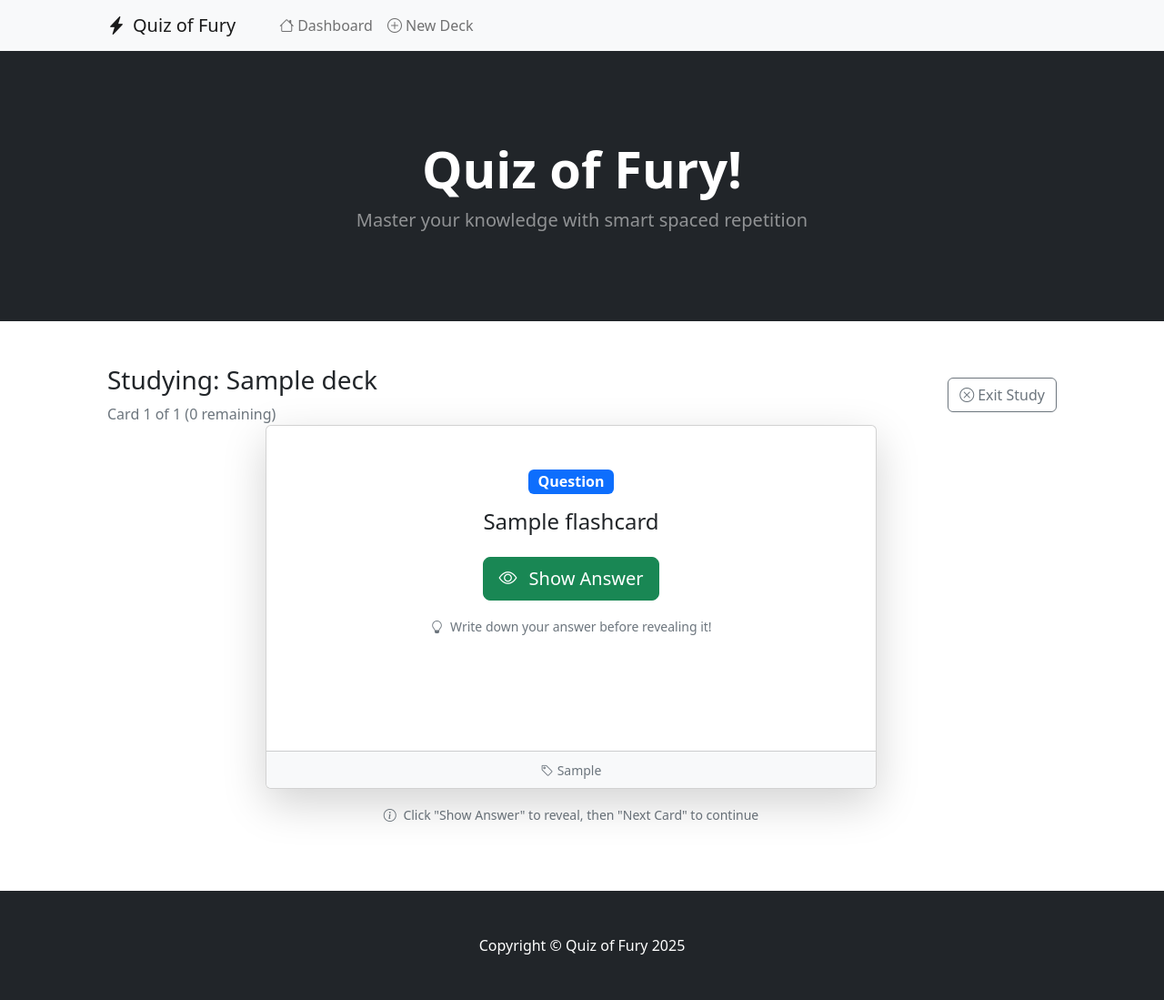
After one commit to DanielTKC/quiz_of_fury, a Django app: page /deck/1/study/ in a window 1280 px wide. The commit adds this page. Shown: the whole page at 91% size. Run offline with Django 5.2, Linux system fonts and the light colour scheme; tables that the repository leaves empty hold one stand-in row (values such as "Sample post"); some libraries are stand-ins or nearby versions.

Commit message:
Card game implementation

```diff
--- a/src/quiz/urls.py
+++ b/src/quiz/urls.py
@@ -7,7 +7,7 @@ urlpatterns = [
     path("create/", views.create_deck, name="create_deck"),
     path("deck/<int:deck_id>/", views.deck_detail, name="deck_detail"),
     path("deck/<int:deck_id>/add/", views.add_card, name="add_card"),
-    # path("deck/<int:deck_id>/study/", views.study_deck, name="study_deck"),
+    path("deck/<int:deck_id>/study/", views.study_deck, name="study_deck"),
     # path("deck/<int:deck_id>/card/<int:card_id>/rate/", views.rate_card, name="rate_card"),
     # path("deck/<int:deck_id>/card/<int:card_id>/delete/", views.delete_card, name="delete_card"),
 ]
--- a/src/quiz/views.py
+++ b/src/quiz/views.py
@@ -79,6 +79,54 @@ def add_card(request, deck_id):
     }
     return render(request, 'quiz/add_card.html', context)
 
+
+def study_deck(request, deck_id):
+    """Start or continue studying a deck"""
+
+    deck = get_object_or_404(Deck, id=deck_id)
+    cards = deck.cards.all()
+
+    if not cards.exists():
+        messages.error(request, 'This deck has no fury to study!')
+        return redirect('deck_detail', deck_id=deck.id)
+
+    # Go to the next card
+    if request.method == 'POST' and 'next_card' in request.POST:
+    # Get the first card (for MVP, just go through cards in order)
+    # In session, track which card we're on
+        current_index = request.session.get(f'study_deck_{deck_id}_index', 0)
+        request.session[f'study_deck_{deck_id}_index'] = current_index + 1
+        return redirect('study_deck', deck_id=deck.id)
+
+    # If all cards are studied, reset to beginning
+    current_card_index = request.session.get(f'study_deck_{deck_id}_index', 0)
+
+    if current_card_index >= cards.count():
+        current_card_index = 0
+        request.session[f'study_deck_{deck_id}_index'] = current_card_index
+        messages.success(request, 'All cards complete, starting over.')
+    card = cards[current_card_index]
+    cards_studied = current_card_index
+    total_cards = cards.count()
+    cards_remaining = total_cards - current_card_index - 1
+
+    # VERY Simple session data for template
+    session_data = {
+        'cards_studied': cards_studied,
+        'total_due': total_cards,
+    }
+
+    context = {
+        'deck': deck,
+        'card': card,
+        'session_data': session_data,
+        'cards_remaining': cards_remaining,
+    }
+
+    return render(request, 'quiz/study_card.html', context)
+
+# TODO def rate_card(request, deck_id, card_id):
+
 @login_required
 def profile_view(request):
     return render(request, 'account/profile.html', {'user': request.user})
--- a/src/templates/quiz/index.html
+++ b/src/templates/quiz/index.html
@@ -35,7 +35,7 @@
                         <!-- Deck actions -->
                         <div class="card-footer p-4 pt-0 border-top-0 bg-transparent">
                             <div class="text-center">
-                                <a class="btn btn-primary mt-auto me-2" href="{% url 'deck_detail' deck.id %}">
+                                <a class="btn btn-primary mt-auto me-2" href="{% url 'study_deck' deck.id %}">
                                     <i class="bi-play-circle me-1"></i>
                                     Study
                                 </a>
--- /dev/null
+++ b/src/templates/quiz/study_card.html
@@ -0,0 +1,130 @@
+{% extends "base.html" %}
+{% load static %}
+{% block content %}
+
+    <section class="py-5">
+        <div class="container px-4 px-lg-5">
+            <!-- Basic progress header -->
+            <div class="row mb-4">
+                <div class="col-12">
+                    <div class="d-flex justify-content-between align-items-center">
+
+                        <div>
+                            <h3>Studying: {{ deck.deck_name }}</h3>
+                            <p class="text-muted mb-0">
+                                Card {{ session_data.cards_studied|add:1 }} of {{ session_data.total_due }}
+                                ({{ cards_remaining }} remaining)
+                            </p>
+                        </div>
+                        <div>
+                            <a href="{% url 'deck_detail' deck.id %}" class="btn btn-outline-secondary">
+                                <i class="bi-x-circle me-1"></i>Exit Study
+                            </a>
+                        </div>
+                    </div>
+
+                    <!-- TODO ADD Progress Bar -->
+
+                </div>
+
+                <!--Display the cards -->
+                <div class="row justify-content-center">
+                    <div class="col-lg-8">
+                        <div class="card shadow-lg study-card">
+                            <div class="card-body p-5 text-center">
+                                <!-- Question Side -->
+                                <div id="question-side" class="study-side">
+
+                                    <div class="mb-3">
+                                        <span class="badge bg-primary fs-6">Question</span>
+                                    </div>
+
+                                    <div class="question-content">
+                                        <h4 class="mb-4">{{ card.question }}</h4>
+                                    </div>
+
+                                    <div class="mt-4">
+                                        <button type="button" class="btn btn-success btn-lg" onclick="showAnswer()">
+                                            <i class="bi-eye me-2"></i>
+                                            Show Answer
+                                        </button>
+                                    </div>
+                                    <div class="mt-3">
+                                        <small class="text-muted">
+                                            <i class="bi-lightbulb me-1"></i>
+                                            Write down your answer before revealing it!
+                                        </small>
+                                    </div>
+                                </div>
+
+                                <!-- Did this in JS to hide the answer, any ideas? -->
+                                <!-- The problem is when the next page loads the screen jumps to the top -->
+                                <div id="answer-side" class="study-side" style="display: none;">
+                                    <div class="mb-3">
+                                        <span class="badge bg-success fs-6">Answer</span>
+                                    </div>
+                                    <div class="answer-content">
+                                        <h5 class="text-muted mb-3">{{ card.question }}</h5>
+                                        <hr>
+                                        <h4 class="mb-4 text-primary">{{ card.answer }}</h4>
+                                    </div>
+
+                                    <!-- Next Card Button -->
+                                    <div class="mt-4">
+                                        <form method="post">
+                                            {% csrf_token %}
+                                            <button type="submit" name="next_card" class="btn btn-primary btn-lg">
+                                                <i class="bi-arrow-right me-2"></i>Next Card
+                                            </button>
+                                        </form>
+                                    </div>
+                                </div>
+                            </div>
+
+                            <!-- Card Info -->
+                            <div class="card-footer bg-light text-center">
+                                {% if card.tags %}
+                                    <div>
+                                        <small class="text-muted">
+                                            <i class="bi-tag me-1"></i>{{ card.tags }}
+                                        </small>
+                                    </div>
+                                {% endif %}
+                            </div>
+                        </div>
+
+                        <!-- Info -->
+                        <div class="text-center mt-3">
+                            <small class="text-muted">
+                                <i class="bi-info-circle me-1"></i>
+                                Click "Show Answer" to reveal, then "Next Card" to continue
+                            </small>
+                        </div>
+                    </div>
+                </div>
+            </div>
+        </div>
+    </section>
+
+
+    <!-- Need to move these to a separate file -->
+    <style>
+        .study-card {
+            min-height: 400px;
+            transition: all 0.3s ease;
+        }
+
+        .progress {
+            height: 10px;
+        }
+    </style>
+
+    <script>
+        function showAnswer() {
+            document.getElementById('question-side').style.display = 'none';
+            document.getElementById('answer-side').style.display = 'block';
+
+            document.querySelector('button[name="next_card"]').focus();
+        }
+    </script>
+{% endblock %}
```
